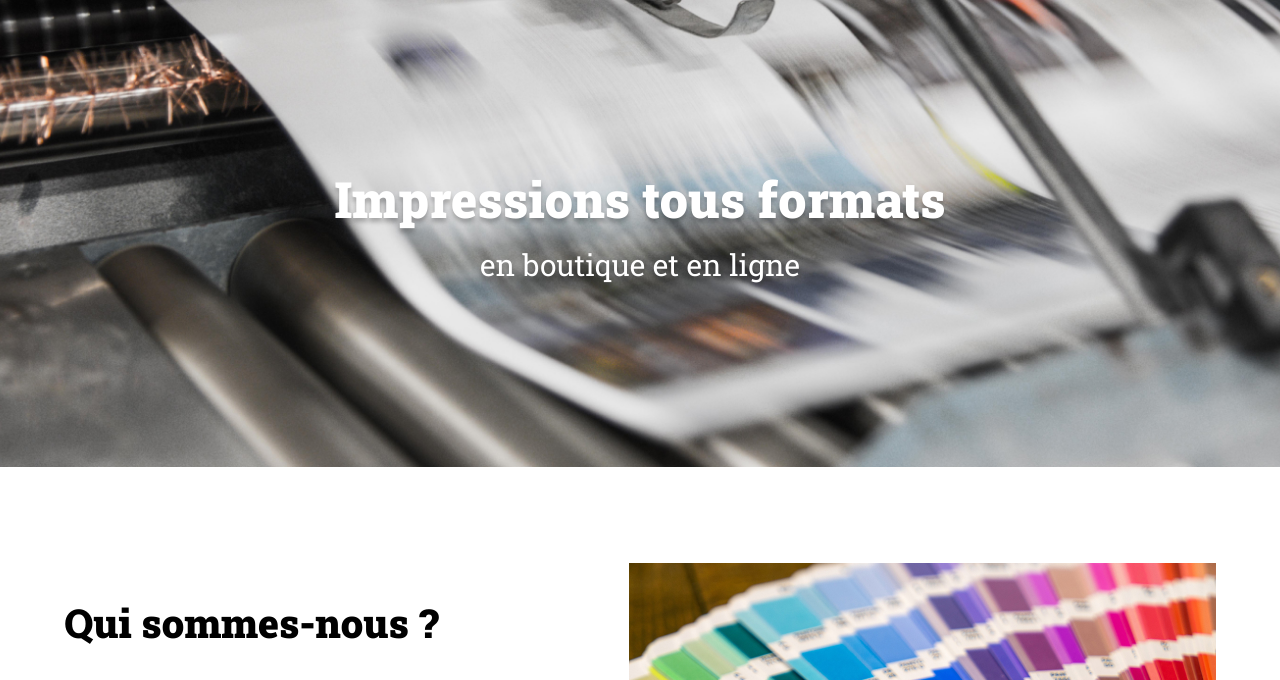
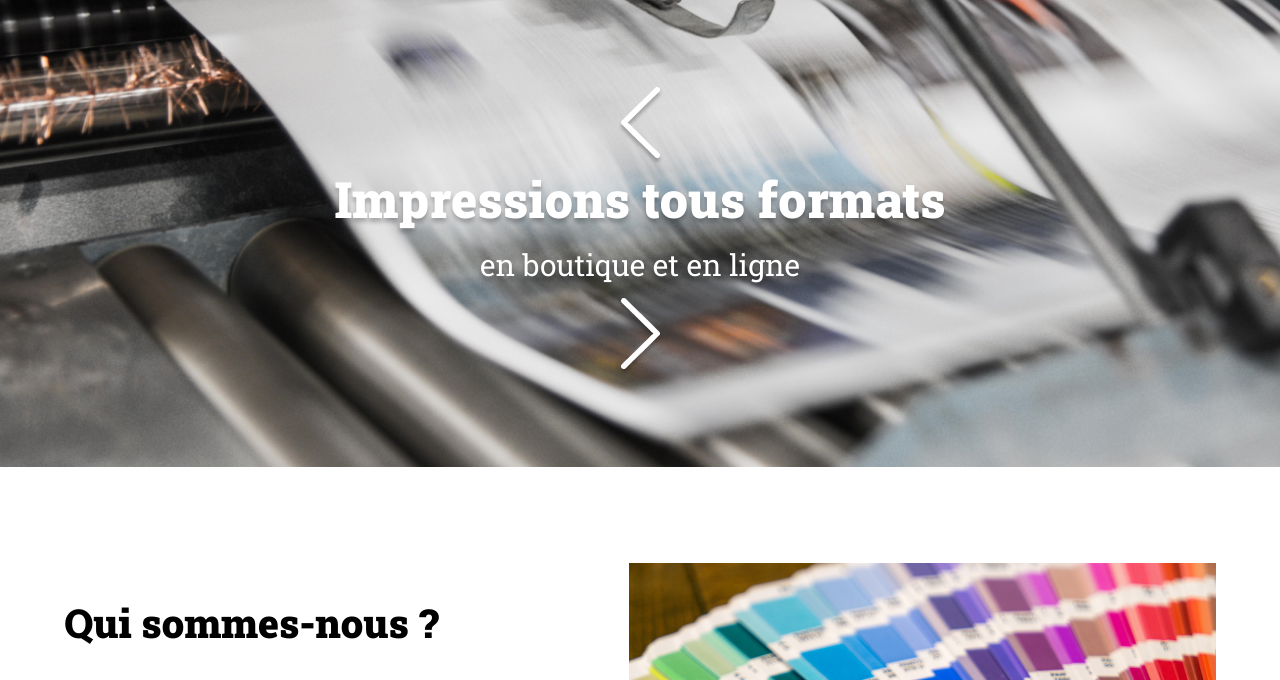
Before and after one commit to bgwebdes/Print-it, a plain HTML site: page Print-it-JS-main/index.html in a window 1280 px wide. Shown: the part 104-784 px from the top of the page. Drawn offline with Linux system fonts and the light colour scheme.

Commit message:
insertion des images des flèches du carrousel

```diff
--- a/Print-it-JS-main/index.html
+++ b/Print-it-JS-main/index.html
@@ -19,7 +19,10 @@
 <main>
 	<div id="banner">
 		<img class="banner-img" src="./assets/images/slideshow/slide1.jpg" alt="Banner Print-it">
+		<img src="assets/images/arrow_left.png" alt="flèche gauche">
+
 		<p>Impressions tous formats <span>en boutique et en ligne</span></p>
+		<img src="assets/images/arrow_right.png" alt="flèche droite">
 		<div class="dots">
 		</div>
 	</div>
```
